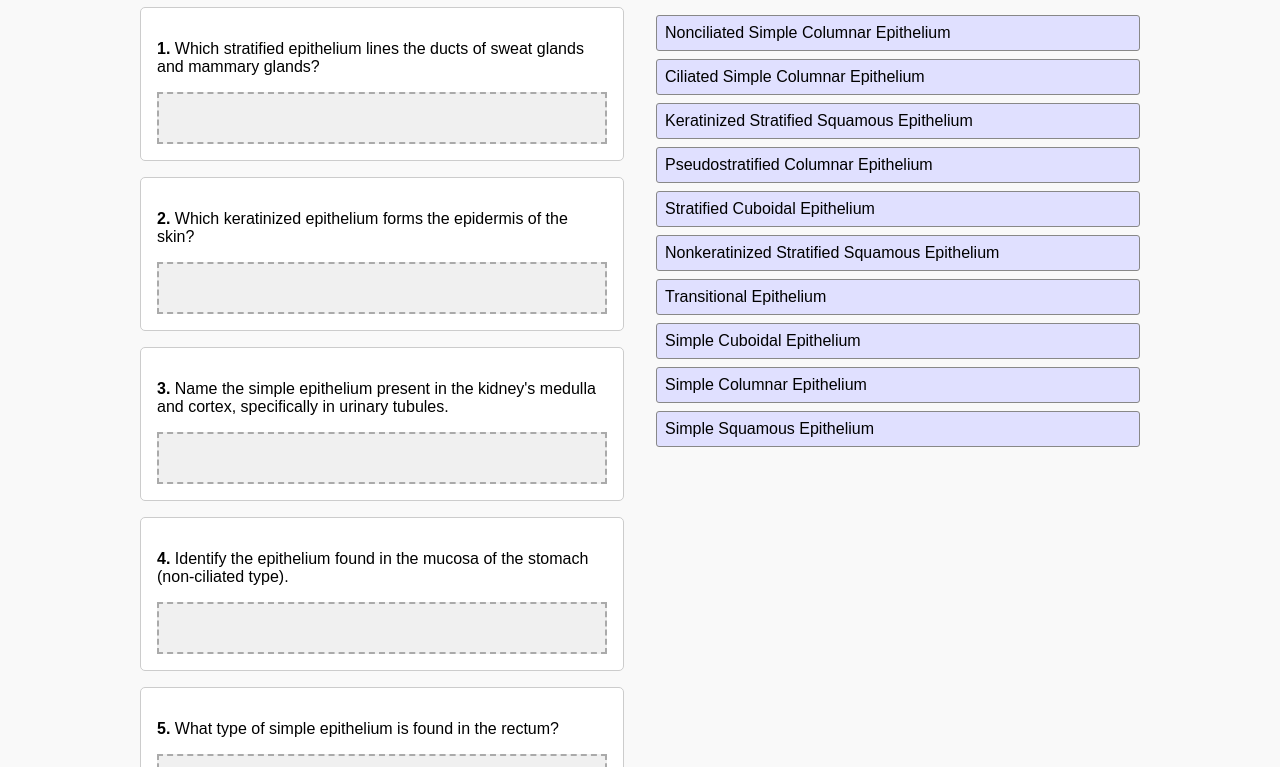
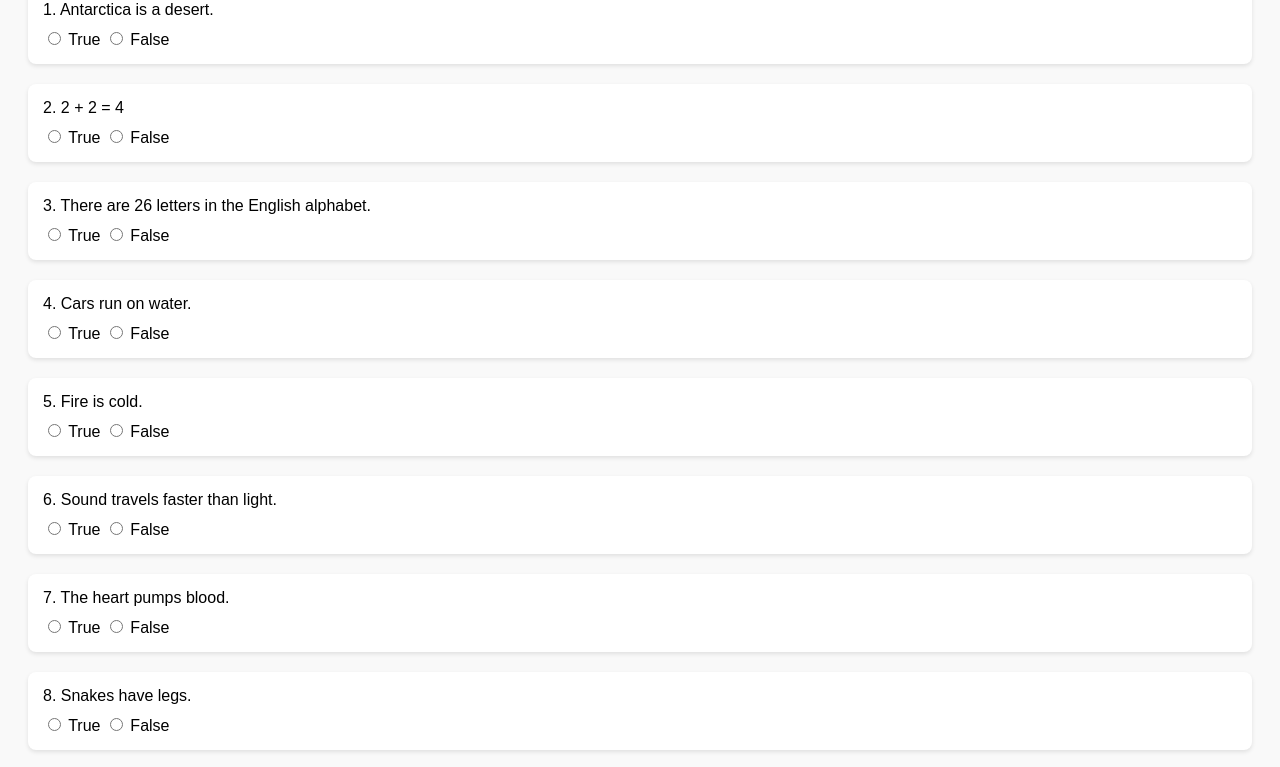
Before and after one commit to Arisuzea/Quiz-1, a plain HTML site: page index.html in a window 1280 px wide. Shown: the part 122-889 px from the top of the page. Drawn offline with Linux system fonts and the light colour scheme.

Commit message:
Added randomization

```diff
--- a/index.html
+++ b/index.html
@@ -2,171 +2,119 @@
 <html lang="en">
 <head>
   <meta charset="UTF-8" />
-  <meta name="viewport" content="width=device-width, initial-scale=1.0">
-  <title>Quiz 1 - Matching Type - For Wifey</title>
+  <meta name="viewport" content="width=device-width, initial-scale=1.0"/>
+  <title>True/False Quiz</title>
   <style>
-    body {
-      font-family: Arial, sans-serif;
-      margin: 2rem auto;
-      padding: 1rem;
-      background: #f9f9f9;
-      max-width: 1000px;
-    }
-
-    h1 {
-      text-align: center;
-      color: #333;
-    }
-
-    .quiz-container {
-      display: flex;
-      flex-wrap: wrap;
-      gap: 2rem;
-    }
-
-    .questions, .answers {
-      flex: 1;
-      min-width: 300px;
-    }
-
-    .question-box {
-      background: #fff;
-      border: 1px solid #ccc;
-      border-radius: 5px;
-      padding: 1rem;
-      margin-bottom: 1rem;
-    }
-
-    .question-box.correct {
-      border-color: green;
-      background: #eaffea;
-    }
-
-    .question-box.incorrect {
-      border-color: red;
-      background: #ffeaea;
-    }
-
-    .answer-slot {
-      border: 2px dashed #aaa;
-      min-height: 2rem;
-      padding: 0.5rem;
-      margin-top: 0.5rem;
-      background-color: #f0f0f0;
-    }
-
-    .draggable {
-      background: #e0e0ff;
-      margin: 0.5rem 0;
-      padding: 0.5rem;
-      border: 1px solid #888;
-      border-radius: 3px;
-      cursor: grab;
-    }
-
-    button {
-      padding: 0.8rem 2rem;
-      font-size: 1rem;
-      display: block;
-      margin: 2rem auto;
-      cursor: pointer;
-    }
-
-    #scoreDisplay {
-      text-align: center;
-      font-size: 1.2rem;
-      font-weight: bold;
-    }
+    body { font-family: Arial, sans-serif; padding: 20px; background-color: #f9f9f9; }
+    h1 { text-align: center; }
+    .question { margin: 20px 0; padding: 15px; background: #fff; border-radius: 8px; box-shadow: 0 2px 4px rgba(0,0,0,0.1); }
+    .question p { margin: 0 0 10px; }
+    .correct { color: green; font-weight: bold; }
+    .incorrect { color: red; font-weight: bold; }
+    #submit { display: block; margin: 30px auto; padding: 10px 20px; font-size: 16px; }
+    #result { margin-top: 30px; }
   </style>
 </head>
 <body>
-  <h1>Match the Epithelium! 💖</h1>
-  <form id="quizForm">
-    <div class="quiz-container">
-      <div class="questions" id="questionList"></div>
-      <div class="answers" id="answerList"></div>
-    </div>
-    <button type="submit">Submit Answers</button>
-  </form>
-  <div id="scoreDisplay"></div>
+  <h1>True/False Quiz</h1>
+  <form id="quizForm"></form>
+  <button id="submit">Submit</button>
+  <div id="result"></div>
 
   <script>
     const questions = [
-      { "q": "Identify the epithelium found in the mucosa of the stomach (non-ciliated type).", "a": "Nonciliated Simple Columnar Epithelium" },
-      { "q": "Which ciliated epithelium is present in the uterus and oviduct?", "a": "Ciliated Simple Columnar Epithelium" },
-      { "q": "Name the epithelium that lines the epididymis and trachea.", "a": "Pseudostratified Columnar Epithelium" },
-      { "q": "What type of non-keratinized epithelium is found in the esophageal mucosa?", "a": "Nonkeratinized Stratified Squamous Epithelium" },
-      { "q": "Which keratinized epithelium forms the epidermis of the skin?", "a": "Keratinized Stratified Squamous Epithelium" },
-      { "q": "Identify the epithelium characteristic of the urinary bladder and ureters.", "a": "Transitional Epithelium" },
-      { "q": "Which simple epithelium is found in Bowman's capsule and alveoli?", "a": "Simple Squamous Epithelium" },
-      { "q": "Name the simple epithelium present in the kidney's medulla and cortex, specifically in urinary tubules.", "a": "Simple Cuboidal Epithelium" },
-      { "q": "What type of simple epithelium is found in the rectum?", "a": "Simple Columnar Epithelium" },
-      { "q": "Which stratified epithelium lines the ducts of sweat glands and mammary glands?", "a": "Stratified Cuboidal Epithelium" }
+      { q: "The sky is blue.", a: "True" },
+      { q: "Dogs can fly.", a: "False" },
+      { q: "Water boils at 100°C.", a: "True" },
+      { q: "The Earth is flat.", a: "False" },
+      { q: "There are 26 letters in the English alphabet.", a: "True" },
+      { q: "Fish can live on land.", a: "False" },
+      { q: "The sun rises in the west.", a: "False" },
+      { q: "Fire is cold.", a: "False" },
+      { q: "Humans need oxygen to survive.", a: "True" },
+      { q: "2 + 2 = 4", a: "True" },
+      { q: "The capital of France is Berlin.", a: "False" },
+      { q: "Bats are mammals.", a: "True" },
+      { q: "Elephants are the smallest animals.", a: "False" },
+      { q: "There are 7 continents on Earth.", a: "True" },
+      { q: "Ice is hot.", a: "False" },
+      { q: "Cats bark.", a: "False" },
+      { q: "The moon is made of cheese.", a: "False" },
+      { q: "Trees produce oxygen.", a: "True" },
+      { q: "Snakes have legs.", a: "False" },
+      { q: "Books can talk.", a: "False" },
+      { q: "A year has 12 months.", a: "True" },
+      { q: "Humans can breathe underwater without equipment.", a: "False" },
+      { q: "Chocolate is made from cocoa beans.", a: "True" },
+      { q: "Birds have feathers.", a: "True" },
+      { q: "The human body has 206 bones.", a: "True" },
+      { q: "Cars run on water.", a: "False" },
+      { q: "The Pacific is the largest ocean.", a: "True" },
+      { q: "The internet was invented in the 1800s.", a: "False" },
+      { q: "Lightning never strikes the same place twice.", a: "False" },
+      { q: "Spiders are insects.", a: "False" },
+      { q: "Bananas grow on trees.", a: "False" },
+      { q: "Sound travels faster than light.", a: "False" },
+      { q: "Mount Everest is the tallest mountain.", a: "True" },
+      { q: "The heart pumps blood.", a: "True" },
+      { q: "Sharks are mammals.", a: "False" },
+      { q: "Volcanoes are found underwater.", a: "True" },
+      { q: "Antarctica is a desert.", a: "True" },
+      { q: "Humans have three hearts.", a: "False" },
+      { q: "Pineapples grow in the ground.", a: "False" },
+      { q: "The Great Wall of China is visible from space.", a: "False" },
+      { q: "The human brain is the heaviest organ.", a: "False" },
+      { q: "Octopuses have three hearts.", a: "True" },
+      { q: "Gold is heavier than silver.", a: "True" },
+      { q: "The Sahara is the largest desert.", a: "True" },
+      { q: "Mars is known as the Red Planet.", a: "True" },
+      { q: "Humans landed on Mars.", a: "False" },
+      { q: "Penguins can fly.", a: "False" },
+      { q: "Honey never spoils.", a: "True" },
+      { q: "Light travels in a straight line.", a: "True" },
+      { q: "Bamboo is a type of grass.", a: "True" }
     ];
 
-    const randomizedQuestions = [...questions].sort(() => Math.random() - 0.5);
-    const randomizedAnswers = [...questions.map(q => q.a)].sort(() => Math.random() - 0.5);
+    const container = document.getElementById("quizForm");
+    const result = document.getElementById("result");
 
-    const questionList = document.getElementById("questionList");
-    const answerList = document.getElementById("answerList");
+    // Shuffle and select 40
+    const selected = [...questions].sort(() => Math.random() - 0.5).slice(0, 40);
 
-    randomizedQuestions.forEach((item, index) => {
+    selected.forEach((q, index) => {
       const div = document.createElement("div");
-      div.className = "question-box";
-      div.dataset.answer = item.a;
+      div.className = "question";
       div.innerHTML = `
-        <p><strong>${index + 1}.</strong> ${item.q}</p>
-        <div class="answer-slot" ondrop="drop(event)" ondragover="allowDrop(event)"></div>
+        <p>${index + 1}. ${q.q}</p>
+        <label><input type="radio" name="q${index}" value="True"> True</label>
+        <label><input type="radio" name="q${index}" value="False"> False</label>
       `;
-      questionList.appendChild(div);
+      container.appendChild(div);
     });
 
-    randomizedAnswers.forEach(answer => {
-      const span = document.createElement("div");
-      span.className = "draggable";
-      span.textContent = answer;
-      span.draggable = true;
-      span.id = "ans-" + Math.random().toString(36).substr(2, 9);
-      span.ondragstart = drag;
-      answerList.appendChild(span);
-    });
+    document.getElementById("submit").addEventListener("click", () => {
+      let score = 0;
+      let output = "";
 
-    function allowDrop(ev) {
-      ev.preventDefault();
-    }
+      selected.forEach((q, index) => {
+        const radios = document.getElementsByName("q" + index);
+        let userAnswer = "";
+        for (const radio of radios) {
+          if (radio.checked) {
+            userAnswer = radio.value;
+            break;
+          }
+        }
 
-    function drag(ev) {
-      ev.dataTransfer.setData("text", ev.target.id);
-    }
-
-    function drop(ev) {
-      ev.preventDefault();
-      const data = ev.dataTransfer.getData("text");
-      const draggedElement = document.getElementById(data);
-      if (!ev.target.hasChildNodes()) {
-        ev.target.appendChild(draggedElement);
-      }
-    }
-
-    document.getElementById("quizForm").addEventListener("submit", function (e) {
-      e.preventDefault();
-      let score = 0;
-      const boxes = document.querySelectorAll(".question-box");
-
-      boxes.forEach(box => {
-        box.classList.remove("correct", "incorrect");
-        const userAnswer = box.querySelector(".answer-slot").textContent.trim();
-        const correctAnswer = box.dataset.answer;
-        if (userAnswer === correctAnswer) {
-          box.classList.add("correct");
+        if (userAnswer === q.a) {
           score++;
+          output += `<p class="correct">✅ ${index + 1}. ${q.q}</p>`;
         } else {
-          box.classList.add("incorrect");
+          output += `<p class="incorrect">❌ ${index + 1}. ${q.q} (Correct: ${q.a})</p>`;
         }
       });
 
-      document.getElementById("scoreDisplay").textContent = `Your Score: ${score} / ${questions.length}`;
-      window.scrollTo({ top: 0, behavior: 'smooth' });
+      result.innerHTML = `<h2>Score: ${score}/40</h2>${output}`;
     });
   </script>
 </body>
```
